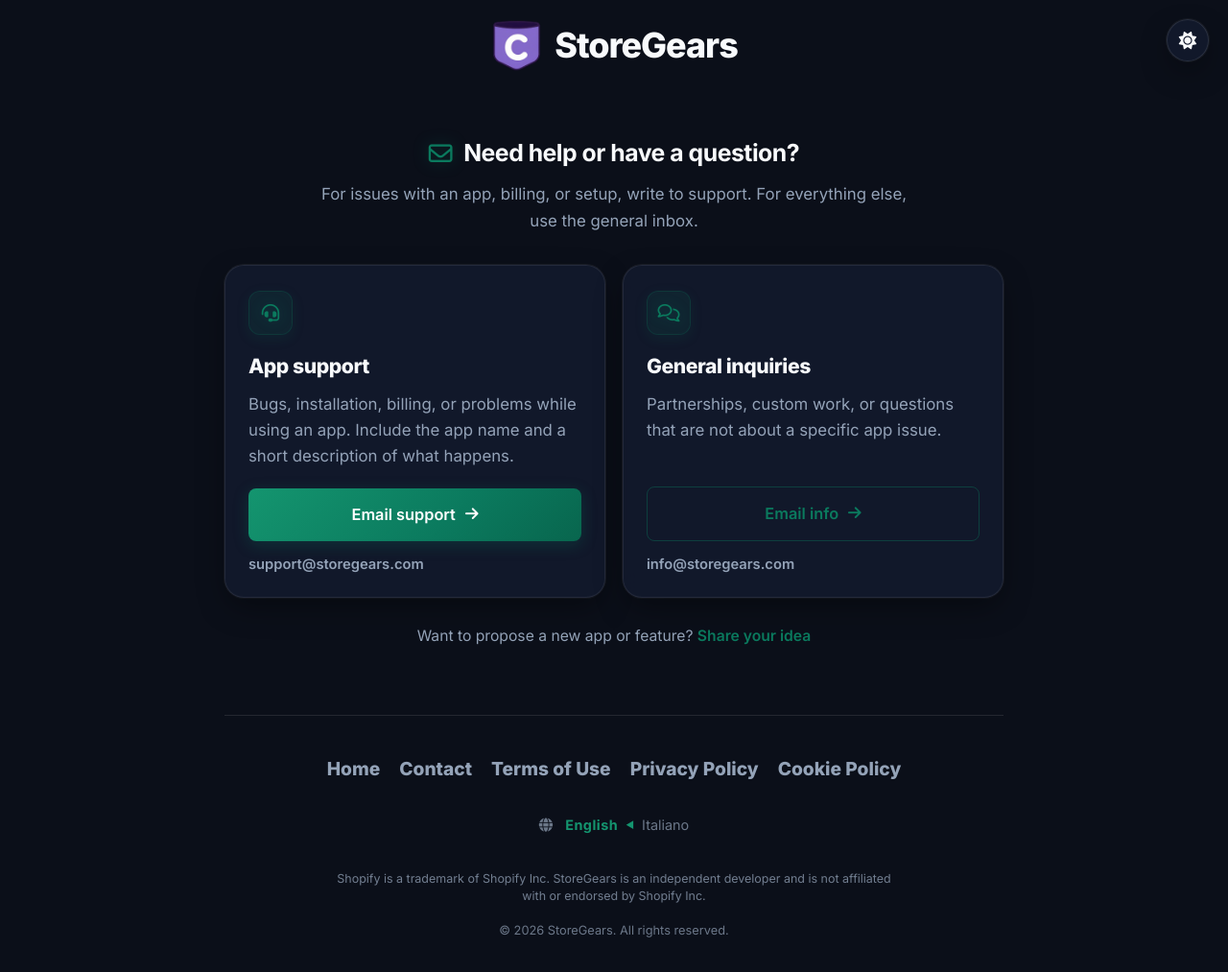
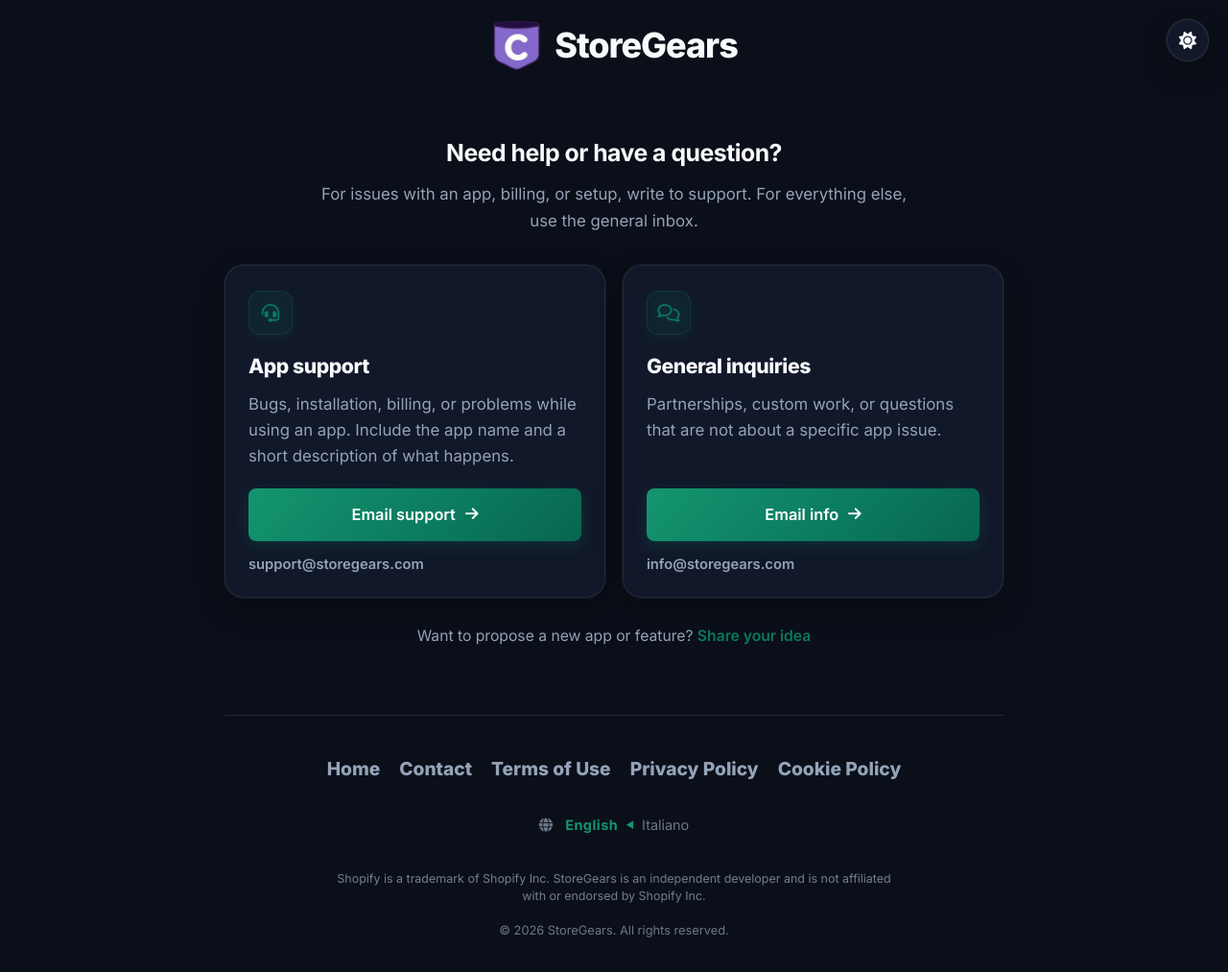
Before and after one commit to digitalcreat0r/sitoweb_storegears, a Jekyll site: the page built from contact.md, in a window 1280 px wide. Shown: the whole page at 96% size. Built offline with Jekyll 4.4.1, drawn with Linux system fonts in a browser that asks for light colours.

Commit message:
sistemazion pagina contatti

```diff
--- a/_includes/contact.html
+++ b/_includes/contact.html
@@ -2,7 +2,7 @@
 {% assign t = site.data[lang] %}
 {% capture home_url %}{% if lang == 'it' %}/it/{% else %}/{% endif %}{% endcapture %}
 <section id="contact" aria-labelledby="contact-title">
-    <h2 id="contact-title"><i class="fa-regular fa-envelope"></i> {{ t.contact_title }}</h2>
+    <h2 id="contact-title">{{ t.contact_title }}</h2>
     <p class="contact-description">{{ t.contact_desc }}</p>
 
     <div class="contact-grid">
@@ -24,7 +24,7 @@
             </div>
             <h3 class="contact-card-title">{{ t.contact_info_title }}</h3>
             <p class="contact-card-text">{{ t.contact_info_text }}</p>
-            <a class="btn-outline" href="mailto:{{ site.email }}?subject={{ t.email_info_subject | uri_escape }}">
+            <a class="btn-main" href="mailto:{{ site.email }}?subject={{ t.email_info_subject | uri_escape }}">
                 {{ t.contact_info_cta }} <i class="fa-solid fa-arrow-right"></i>
             </a>
             <a class="contact-email" href="mailto:{{ site.email }}">{{ site.email }}</a>
--- a/_sass/_components.scss
+++ b/_sass/_components.scss
@@ -38,46 +38,6 @@
     &:active {
         transform: translateY(0);
         box-shadow: 0 2px 8px rgba(var(--primary-color-rgb), 0.3);
-    }
-}
-
-.btn-outline {
-    display: inline-flex;
-    align-items: center;
-    justify-content: center;
-    background: transparent;
-    color: var(--primary-color);
-    padding: 14px 28px;
-    border-radius: var(--radius-sm);
-    text-decoration: none;
-    font-weight: 600;
-    font-family: inherit;
-    font-size: 1.02rem;
-    border: 1px solid rgba(var(--primary-color-rgb), 0.4);
-    cursor: pointer;
-    transition: all 0.25s cubic-bezier(0.16, 1, 0.3, 1);
-    gap: 10px;
-
-    i {
-        font-size: 0.95em;
-        transition: transform 0.2s ease;
-    }
-
-    @media (hover: hover) {
-        &:hover {
-            transform: translateY(-2px);
-            background: rgba(var(--primary-color-rgb), 0.1);
-            border-color: var(--primary-color);
-            box-shadow: 0 8px 24px -2px rgba(var(--primary-color-rgb), 0.2);
-
-            i {
-                transform: translateX(3px);
-            }
-        }
-    }
-
-    &:active {
-        transform: translateY(0);
     }
 }
 
--- a/_sass/_contact-section.scss
+++ b/_sass/_contact-section.scss
@@ -45,8 +45,7 @@
     -webkit-backdrop-filter: blur(16px);
     transition: border-color 0.3s ease, box-shadow 0.3s ease, transform 0.25s ease;
 
-    .btn-main,
-    .btn-outline {
+    .btn-main {
         width: 100%;
         margin-top: auto;
     }
```
